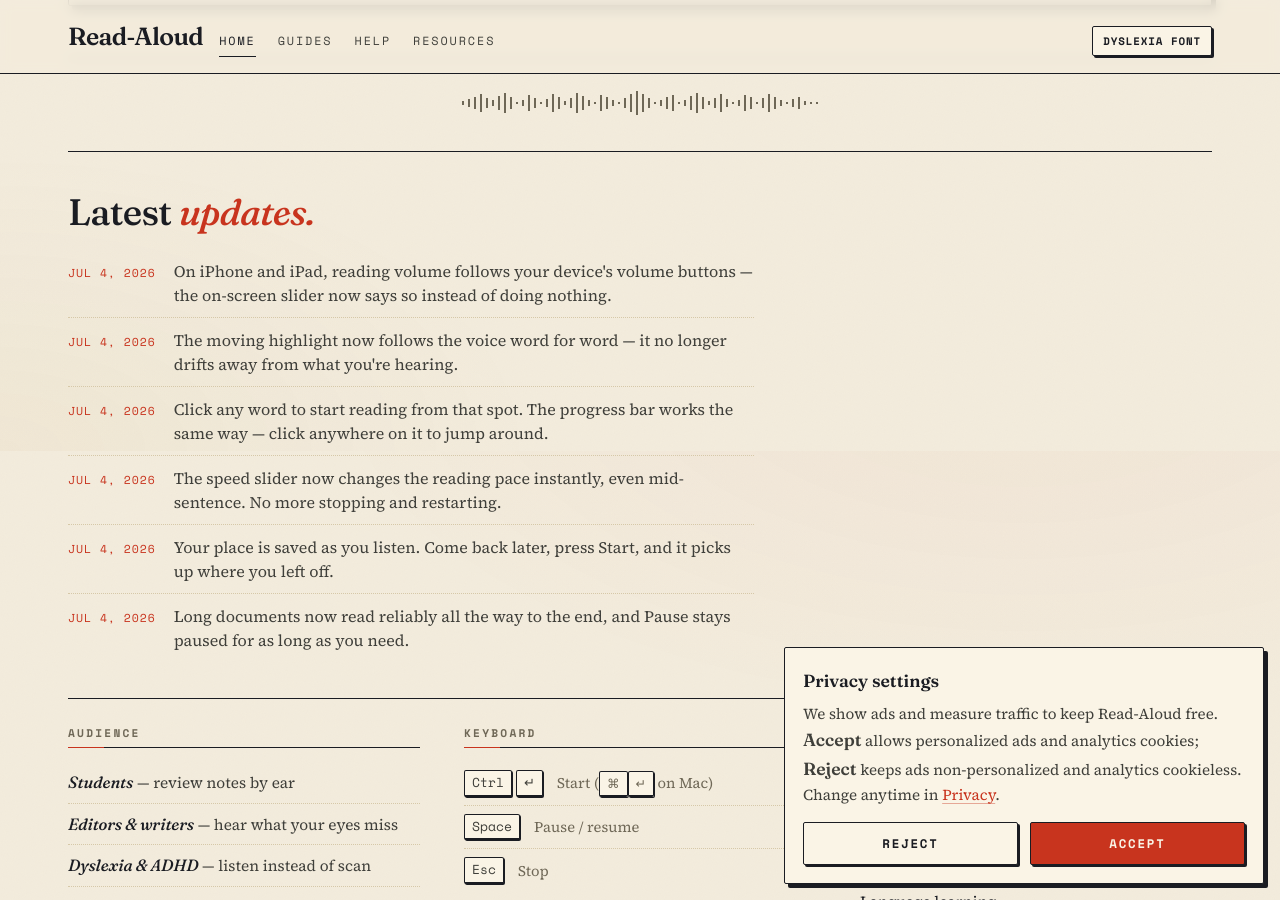
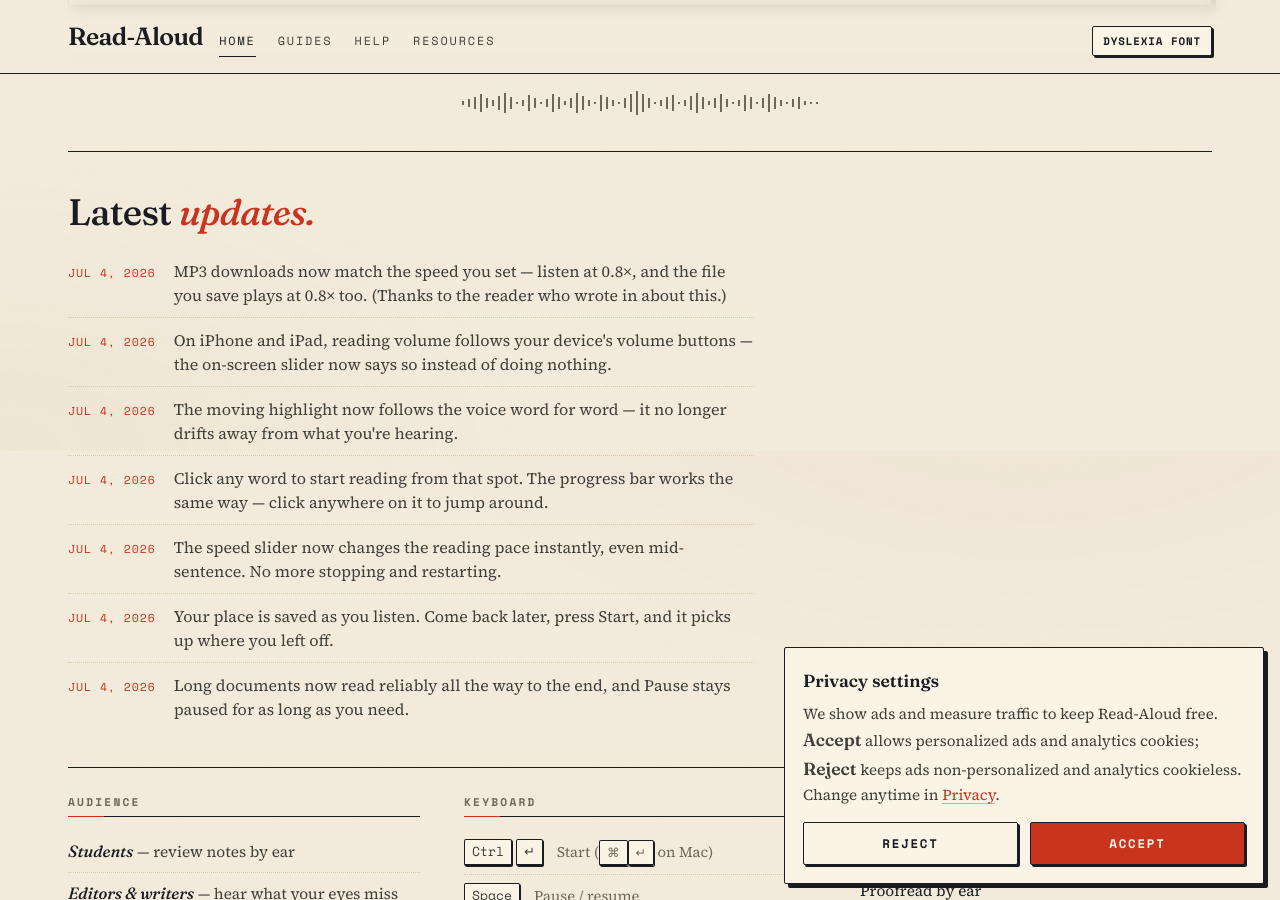
Before and after one commit to ndaly111/read-aloud, a Jekyll site: the page index.html, which Jekyll copies as it is, in a window 1280 px wide and 900 px high, scrolled down 1349 px. Built offline with Jekyll 4.4.1, drawn with Linux system fonts in a browser that asks for light colours; part of the change alters nothing that is shown.

Commit message:
MP3 download now honors the tempo slider (user report: file always 1.0x)
Timed playback keeps natural-speed audio and applies tempo live via
playbackRate, so stitched downloads always played at 1.0x regardless of the
slider. For any tempo other than 1x, re-fetch the segments through the
legacy /api/tts endpoint with the rate baked in (with progress in the status
line, cached per rate so re-clicks are instant) and name the file
read-aloud-<rate>x.mp3.

Co-Authored-By: Claude Opus 4.8 (1M context) <noreply@anthropic.com>

```diff
--- a/index.html
+++ b/index.html
@@ -207,6 +207,10 @@
   <ul class="updates-list">
     <li>
       <span class="upd-date">Jul 4, 2026</span>
+      <span class="upd-text">MP3 downloads now match the speed you set — listen at 0.8×, and the file you save plays at 0.8× too. (Thanks to the reader who wrote in about this.)</span>
+    </li>
+    <li>
+      <span class="upd-date">Jul 4, 2026</span>
       <span class="upd-text">On iPhone and iPad, reading volume follows your device's volume buttons — the on-screen slider now says so instead of doing nothing.</span>
     </li>
     <li>
@@ -376,7 +380,7 @@ mespeak.loadVoice("https://cdn.jsdelivr.net/npm/mespeak@2.0.2/voices/en/en.json"
 </script>
 
 <!-- main logic -->
-<script src="readaloud.js?v=20260704b"></script>
+<script src="readaloud.js?v=20260704c"></script>
 
 <!-- visit counter + goal fill -->
 <script>
--- a/readaloud.js
+++ b/readaloud.js
@@ -171,6 +171,8 @@ let rateChangeTimer = null; // Debounce for live rate changes that re-trigger br
 let timed = null;        // active timed-neural session (see useTimedNeuralSpeech)
 let timedCache = null;   // {key, segments} — fetched audio survives Stop for instant restart
 let lastPosSaveAt = 0;   // throttle for saving the reading position
+let lastRead = null;     // {key, segments, voiceId} of the last timed read — for MP3 export
+let preparedDownload = null; // {key, blobs} — cached rate-baked MP3 so re-clicks are instant
 
 /* ========== INIT ========== */
 (async function init() {
@@ -706,6 +708,7 @@ async function useTimedNeuralSpeech(voiceId) {
     voiceId, segments, i: 0, seekChar: null, curSeg: null,
     posKey: POSITION_LS_PREFIX + hashText(text),
   };
+  lastRead = { key, segments, voiceId };
 
   // Resume where the reader left off, unless they were nearly done.
   const saved = loadPosition(timed.posKey);
@@ -1629,13 +1632,46 @@ function finish() {
   if (lastPlaybackType && lastPlaybackType !== 'studio') showStudioNudge();
 }
 
-function downloadMp3() {
+async function downloadMp3() {
   if (!downloadBlobs.length) return;
-  const combined = new Blob(downloadBlobs, { type: 'audio/mpeg' });
+  const rate = +rateSlider.value;
+  const btn = $('download');
+  let blobs = downloadBlobs;
+
+  // Timed playback keeps natural-speed audio (the tempo slider works live via
+  // playbackRate), so an MP3 stitched from those blobs always plays at 1x —
+  // user report. For any other tempo, re-fetch the audio with the speed baked
+  // in via the legacy endpoint (fetchChunkWithRetry reads the slider itself).
+  if (Math.abs(rate - 1) > 0.01 && lastRead && lastRead.segments.length) {
+    const key = `${lastRead.key}|${rate}`;
+    if (preparedDownload && preparedDownload.key === key) {
+      blobs = preparedDownload.blobs;
+    } else {
+      btn.disabled = true;
+      try {
+        const out = [];
+        for (let i = 0; i < lastRead.segments.length; i++) {
+          setStatus(`Preparing MP3 at ${rate}x — part ${i + 1} of ${lastRead.segments.length}...`);
+          out.push(await fetchChunkWithRetry(lastRead.segments[i].text, lastRead.voiceId, i));
+        }
+        blobs = out;
+        preparedDownload = { key, blobs };
+        setStatus('MP3 ready');
+      } catch (e) {
+        showError(`Couldn't prepare the MP3 at ${rate}x — try again in a moment.`);
+        setStatus('Ready');
+        return;
+      } finally {
+        btn.disabled = false;
+      }
+    }
+  }
+
+  const combined = new Blob(blobs, { type: 'audio/mpeg' });
   const url = URL.createObjectURL(combined);
   const a = document.createElement('a');
   a.href = url;
-  a.download = 'read-aloud.mp3';
+  a.download = Math.abs(rate - 1) > 0.01 ? `read-aloud-${rate}x.mp3` : 'read-aloud.mp3';
   a.click();
   setTimeout(() => URL.revokeObjectURL(url), 5000);
 }
```
